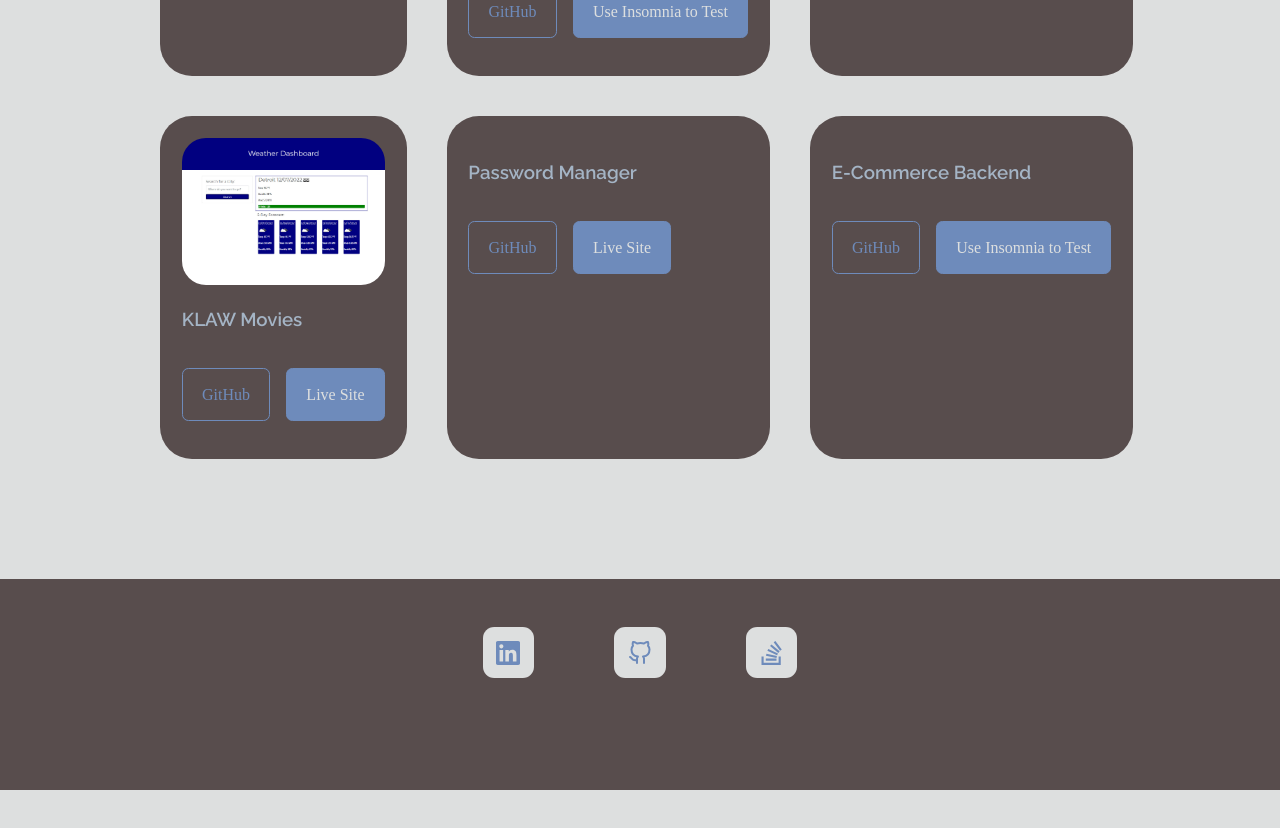
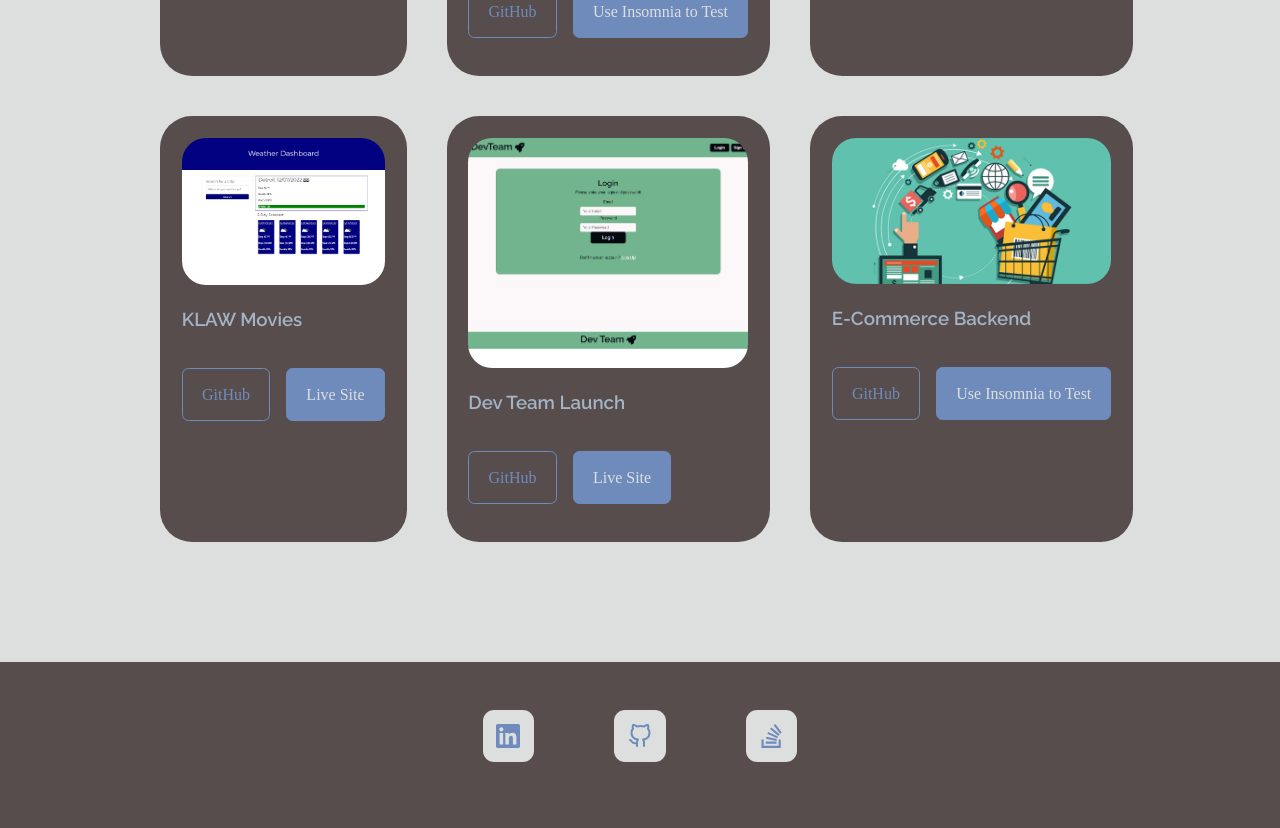
Before and after one commit to drewrvaz/My-New-React-Portfolio, a React (Create React App) app: page /portfolio in a window 1280 px wide. Shown: the part 960-1788 px from the top of the page. Before the commit the page ends 1750 px from the top, so only its background shows below. Built offline with nearby package versions, Linux system fonts and the light colour scheme; a web font is replaced by a local one.

Commit message:
Added some more pieces to the portoflio page. Updated styling on the about me page

```diff
--- a/src/components/about/about.css
+++ b/src/components/about/about.css
@@ -14,6 +14,7 @@
 
 .about-me-picture {
   padding-left: 10%;
+  padding-bottom: 40%;
 }
 
 .about-cards {
--- a/src/components/about/index.js
+++ b/src/components/about/index.js
@@ -4,6 +4,7 @@ import ME from '../../assets/DSC_0136.JPG';
 import {BiTimeFive} from 'react-icons/bi';
 import {AiOutlineProject} from 'react-icons/ai';
 import Header from '../header/index';
+import Resume from '../../assets/AndrewVazquezResume.pdf';
 
 const About = () => {
   return (
@@ -34,7 +35,8 @@ const About = () => {
             <p>
             A results driven Fullstack Web Developer leveraging experience in education to create applications better suited for users of all kinds. Earned a Full Stack Web Development certificate from the Michigan State Coding Boot Camp. Passionate about creating applications that users of all abilities and ages can interact with easily.
             </p>
-            <a href='#contact' className='btn btn-primary'>Let's Talk</a>
+            <a href='/contact' className='btn btn-primary'>Let's Talk</a>
+            <a href={Resume} download className='btn'>Download Resume</a>
           </div>
         </div>
       </section>
--- a/src/components/portfolio/index.js
+++ b/src/components/portfolio/index.js
@@ -3,9 +3,9 @@ import './portfolio.css';
 import IMG1 from '../../assets/password_generator.jpeg';
 import IMG2 from '../../assets/klaw_movies.jpeg';
 import IMG3 from '../../assets/weather_app.jpeg';
-// import IMG4 from '../../assets/';
+import IMG4 from '../../assets/dev-team-launch.png';
 import IMG5 from '../../assets/v982-d4-01.jpg';
-// import IMG6 from '../../assets/';
+import IMG6 from '../../assets/imagens-ecommerce.png';
 import Header from '../header/index';
 
 const Portfolio = () => {
@@ -59,17 +59,17 @@ const Portfolio = () => {
           </article>
           <article className='portfolio-item'>
             <div className='portfolio-item-image'>
-              {/*<img src={IMG4} alt='Screenshot of the live password manager'/>*/}
+              <img src={IMG4} alt='Screenshot of the live site'/>
             </div>
-            <h3>Password Manager</h3>
+            <h3>Dev Team Launch</h3>
             <div className='portfolio-item-links'>
-              <a href='https://github.com/drewrvaz/password_manager' className='btn' target='_'>GitHub</a>
-              <a href='https://drewrvaz.github.io/Password-Generator/' className='btn btn-primary' target='_'>Live Site</a>
+              <a href='https://github.com/drewrvaz/dev-team-launch' className='btn' target='_'>GitHub</a>
+              <a href='https://dev-team-launch.herokuapp.com' className='btn btn-primary' target='_'>Live Site</a>
             </div>
           </article>
           <article className='portfolio-item'>
             <div className='portfolio-item-image'>
-              {/*<img src={IMG6} alt='Screenshot of the live random password generator'/>*/}
+              <img src={IMG6} alt='Screenshot of the live random password generator'/>
             </div>
             <h3>E-Commerce Backend</h3>
             <div className='portfolio-item-links'>
```
Also changed, not shown: src/assets/dev-team-launch.png (added), src/assets/imagens-ecommerce.png (added).
